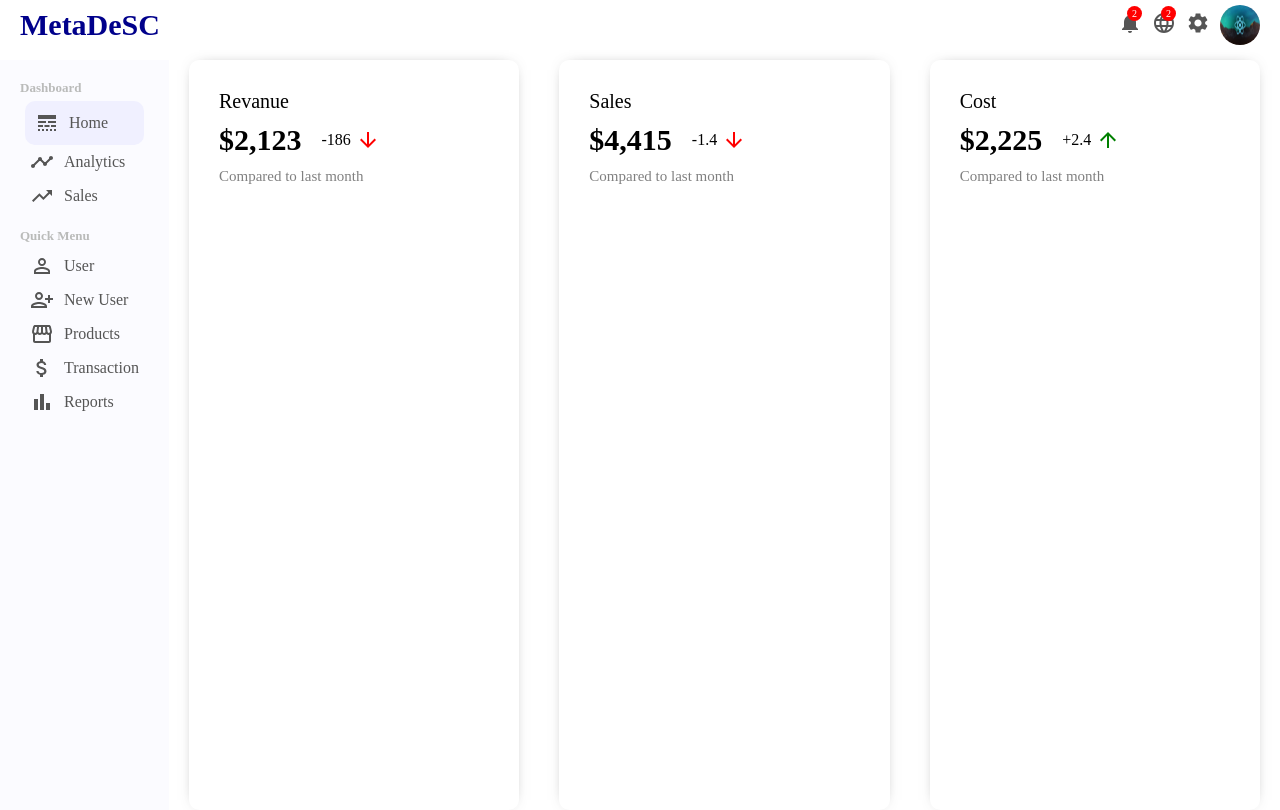
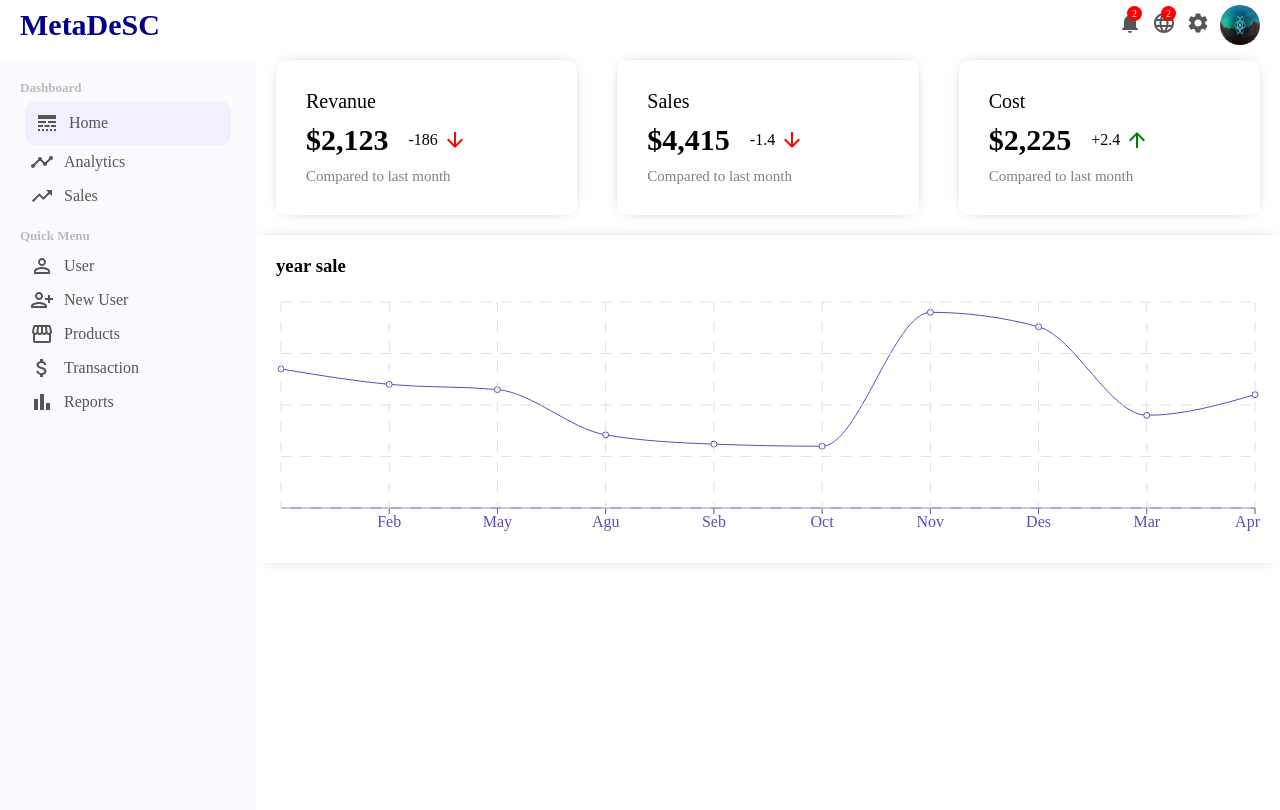
Before and after one commit to mohammadrezaarabameri/dashboard-admin-react, a React (Create React App) app: page / in a window 1280 px wide. Built offline with nearby package versions, Linux system fonts and the light colour scheme.

Commit message:
add chart to page home

```diff
--- a/package.json
+++ b/package.json
@@ -14,6 +14,8 @@
     "react-dom": "^18.2.0",
     "react-router-dom": "^6.10.0",
     "react-scripts": "5.0.1",
+    "rechart": "^0.0.1",
+    "recharts": "^2.5.0",
     "web-vitals": "^2.1.4"
   },
   "scripts": {
--- /dev/null
+++ b/src/components/chart/Chart.css
@@ -0,0 +1,8 @@
+.chart {
+    margin-top: 20px;
+    padding: 20px;
+    box-shadow: 0 0 15px -10px rgba(0, 0, 0, 0.75);
+}
+.chartTittle {
+    margin-bottom: 20px;
+}
--- /dev/null
+++ b/src/components/chart/Chart.jsx
@@ -0,0 +1,27 @@
+import React from 'react'
+import './Chart.css'
+import {
+    ResponsiveContainer,
+    Line,
+    LineChart,
+    XAxis,
+    Tooltip,
+    CartesianGrid
+} from 'recharts'
+
+export default function Chart({tittle, data, datakey, grid}) {
+  return (
+    <div className="chart">
+        <h3 className='chartTittle' >{tittle}</h3>
+        <ResponsiveContainer width='100%'aspect={4}>
+            <LineChart data={data} >
+                <XAxis dataKey="month" stroke='#5550bd' />
+                <Line type="monotone" dataKey={datakey} stroke='#5550bd' />
+                <Tooltip />
+                {grid && <CartesianGrid stroke='#e0dfdf' strokeDasharray='10' />}
+            </LineChart>
+        </ResponsiveContainer>
+
+    </div>
+  )
+}
--- /dev/null
+++ b/src/data.js
@@ -0,0 +1,43 @@
+export let xAxisData = [
+    {
+        'month': 'Jon',
+        'sale' : 135.000
+    },
+    {
+        'month': 'Feb',
+        'sale' : 120.000
+    },
+    {
+        'month': 'May',
+        'sale' : 115.000
+    },
+    {
+        'month': 'Agu',
+        'sale' : 71.000
+    },
+    {
+        'month': 'Seb',
+        'sale' : 62.000
+    },
+    {
+        'month': 'Oct',
+        'sale' : 60.000
+    },
+    {
+        'month': 'Nov',
+        'sale' : 190.000
+    },
+    {
+        'month': 'Des',
+        'sale' : 176.000
+    },
+    {
+        'month': 'Mar',
+        'sale' : 90.000
+    },
+    {
+        'month': 'Apr',
+        'sale' : 110.000
+    },
+
+]
--- a/src/pages/home/Home.css
+++ b/src/pages/home/Home.css
@@ -0,0 +1,3 @@
+.home {
+    flex: 4;
+}
--- a/src/pages/home/Home.js
+++ b/src/pages/home/Home.js
@@ -1,8 +1,14 @@
 import React from 'react'
 import Feature from '../../components/features/Feature'
+import { xAxisData } from '../../data'
+import Chart from './../../components/chart/Chart'
+import './Home.css'
 
 export default function Home() {
   return (
-   <Feature />
+    <div className='home'>
+      <Feature />
+      <Chart grid tittle="year sale" data={xAxisData} datakey="sale" />
+    </div>
   )
 }
```
Also changed, not shown: 1 other file (tests, documents, lock files or other folders).
